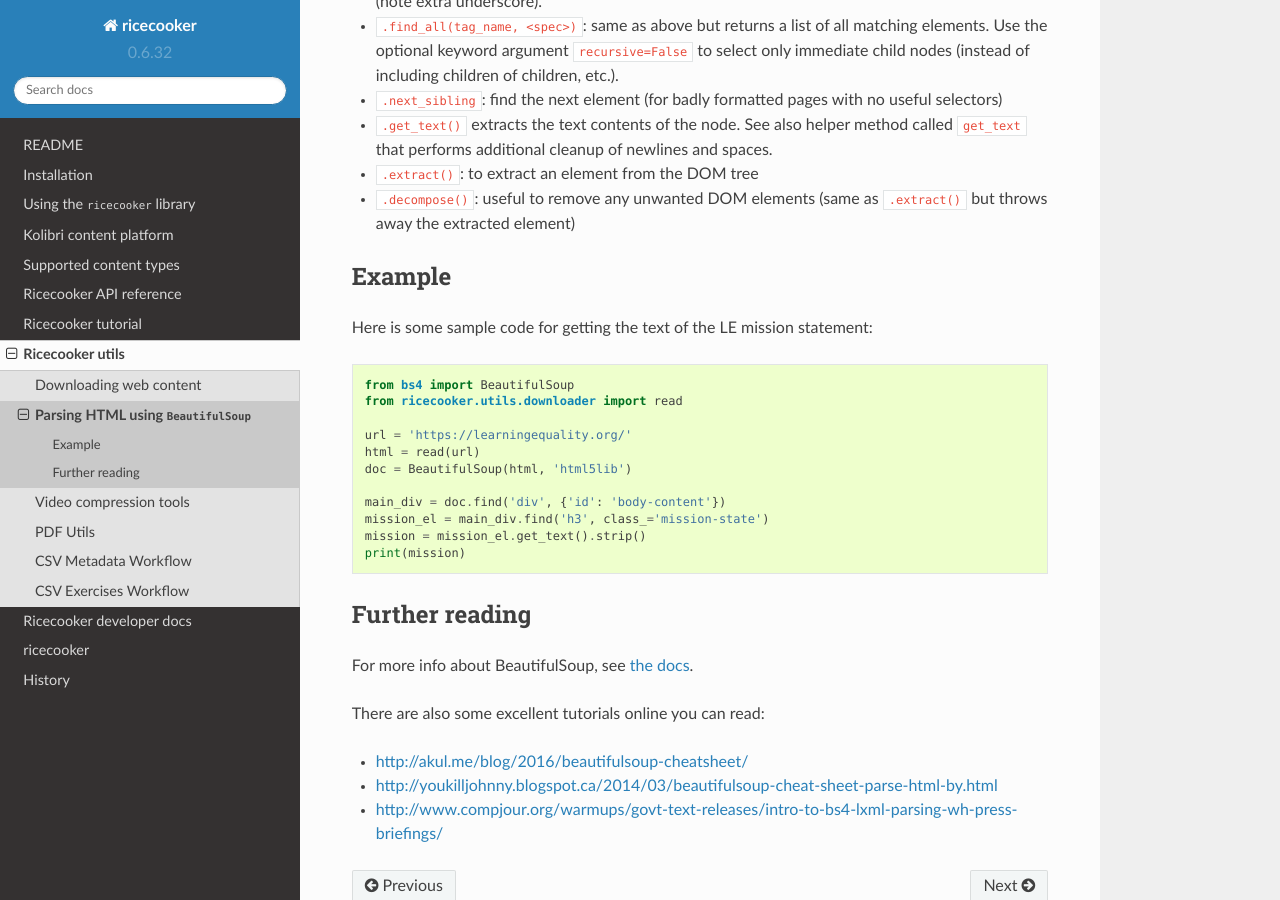
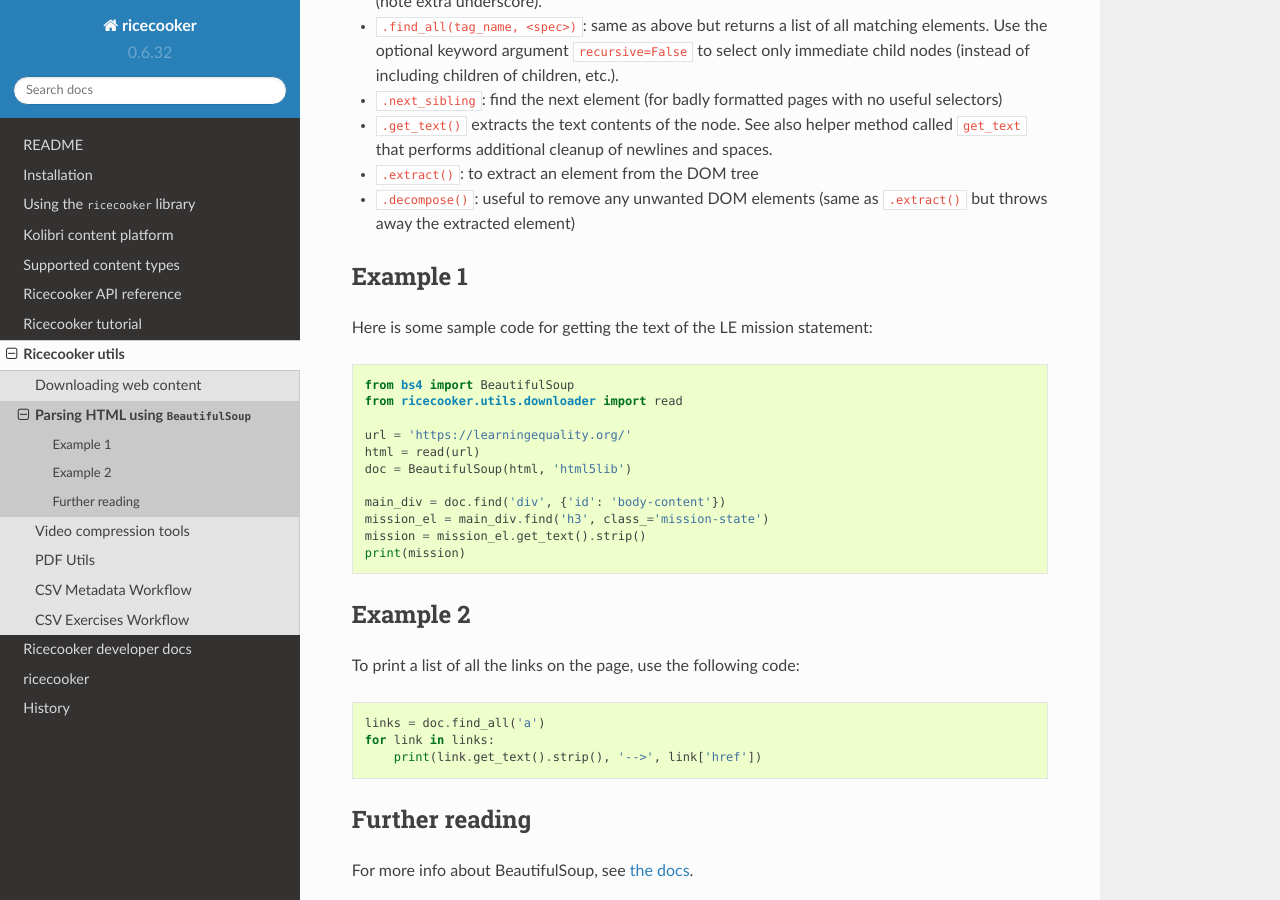
Before and after one commit to learningequality/ricecooker, a Sphinx documentation site: the page built from docs/parsing_html.md, in a window 1280 px wide and 900 px high, scrolled down 727 px. Built offline with Sphinx 7.4.7 and the Read the Docs theme 2.0.0, drawn with Linux system fonts in a browser that asks for light colours; pages that are not in the unit, such as notebooks, are missing from menus.

Commit message:
code example from earlier today

````diff
--- a/docs/parsing_html.md
+++ b/docs/parsing_html.md
@@ -42,7 +42,7 @@ The most commonly used parts of the BeautifulSoup API are:
 
 
 
-#### Example
+#### Example 1
 Here is some sample code for getting the text of the LE mission statement:
 
 ```python
@@ -59,6 +59,14 @@ mission = mission_el.get_text().strip()
 print(mission)
 ```
 
+#### Example 2
+To print a list of all the links on the page, use the following code:
+```python
+links = doc.find_all('a')
+for link in links:
+    print(link.get_text().strip(), '-->', link['href'])
+```
+
 
 Further reading
 ---------------
````
